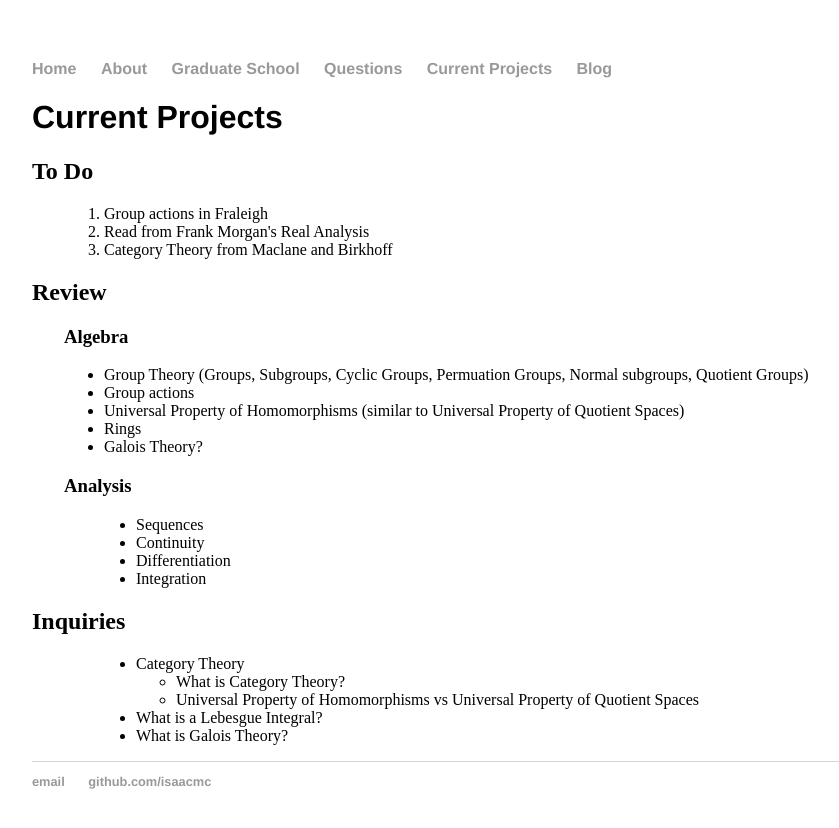
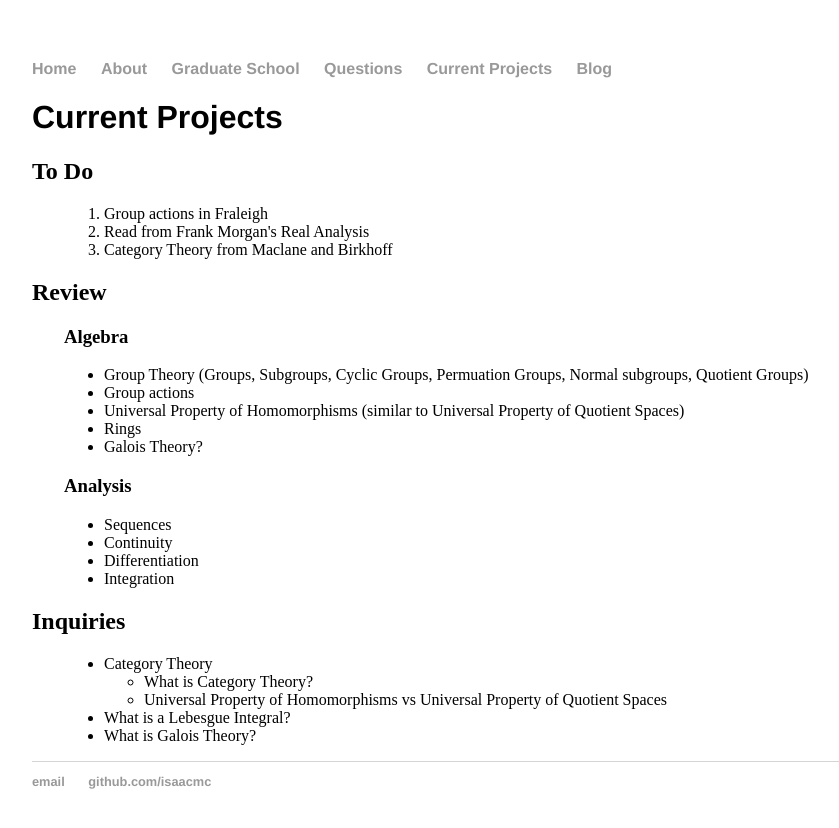
Before and after one commit to isundberg/isaacmc.github.io, a Jekyll site: the page built from projects/index.html, in a window 1280 px wide. Shown: the top 828 px of the page, without its empty margins (160-999 px from the left). Built offline with Jekyll 4.4.1, drawn with Linux system fonts in a browser that asks for light colours.

Commit message:
Update index.html

```diff
--- a/projects/index.html
+++ b/projects/index.html
@@ -25,7 +25,7 @@ title: Current Projects
 		</ul>
 
 		<h3>Analysis</h3>
-		<ul id="project">
+		<ul>
 		  <li>Sequences</li>
 		  <li>Continuity</li>
 		  <li>Differentiation</li>
@@ -35,7 +35,7 @@ title: Current Projects
 
 	<h2>Inquiries</h2>
 	<div id="project">
-		<ul id="project">
+		<ul>
 		  <li>Category Theory</li>
 		    <ul>
 		      <li>What is Category Theory?</li>
```
